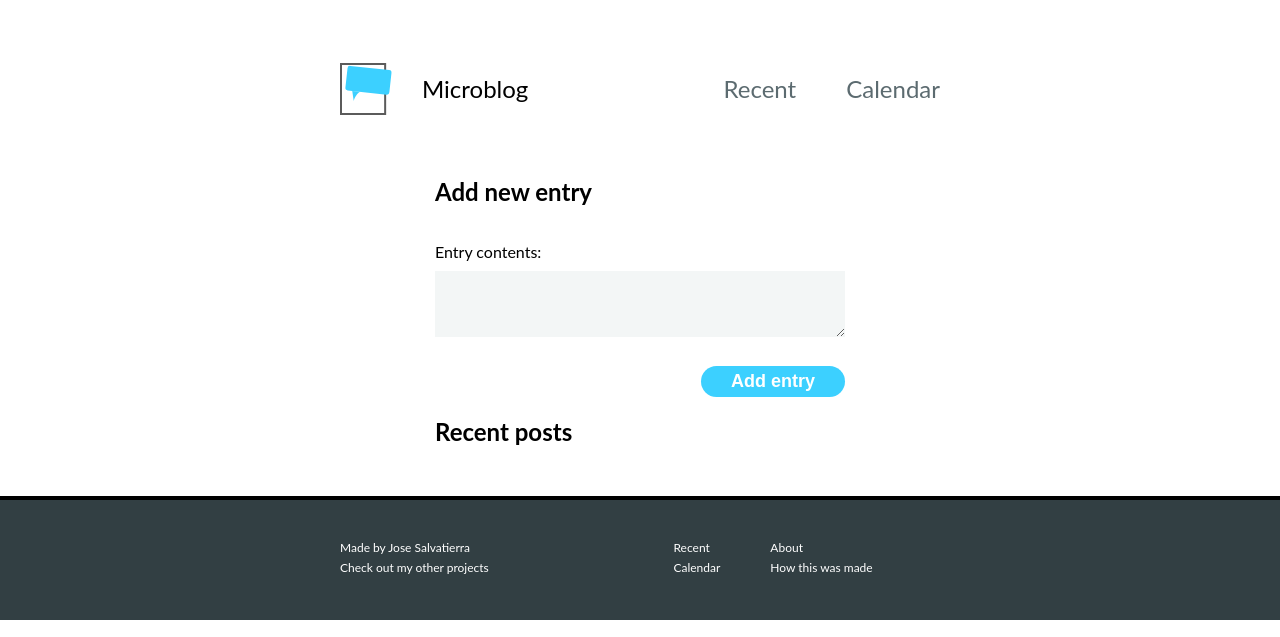
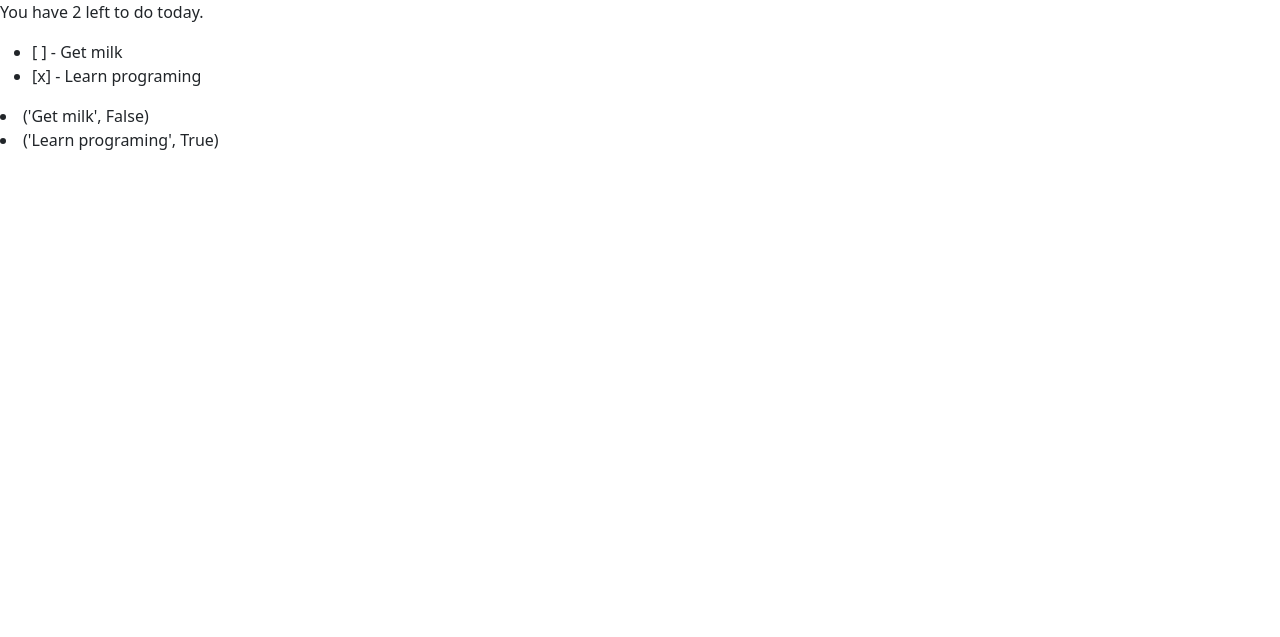
Before and after one commit to ethanli1337/microblog_practice, a Flask app: page / in a window 1280 px wide. Shown: the top 637 px of the page. Run offline with Flask 3, Linux system fonts and the light colour scheme; data that the repository does not hold is empty.

Commit message:
jinja2 macros

```diff
--- a/app.py
+++ b/app.py
@@ -12,30 +12,38 @@ def create_app():
     client=MongoClient(db_url)
     app.db=client.microblog
 
-    entries=[]
 
-    @app.route("/", methods=['GET', 'POST'])
-    def home():
-        print([e for e in app.db.entries.find({})])
-        if request.method=="POST":
-            entry_content=request.form.get("content")
-            formatted_date=datetime.datetime.today().strftime("%Y-%m-%d")
-            app.db.entries.insert_one({"content": entry_content, "date": formatted_date})
+    todos = [("Get milk", False),
+            ("Learn programing", True)
+             ]
+    # entries=[]
 
-        entries_with_date=[
-            (
-                entry["content"],
-                entry["date"],
-                datetime.datetime.strptime(entry["date"], "%Y-%m-%d").strftime("%b %d")
+    # @app.route("/", methods=['GET', 'POST'])
+    # def home():
+    #     print([e for e in app.db.entries.find({})])
+    #     if request.method=="POST":
+    #         entry_content=request.form.get("content")
+    #         formatted_date=datetime.datetime.today().strftime("%Y-%m-%d")
+    #         app.db.entries.insert_one({"content": entry_content, "date": formatted_date})
 
-            )
-            for entry in app.db.entries.find({})
-        ]
+    #     entries_with_date=[
+    #         (
+    #             entry["content"],
+    #             entry["date"],
+    #             datetime.datetime.strptime(entry["date"], "%Y-%m-%d").strftime("%b %d")
 
-        return render_template("home.html", entries=entries_with_date)
+    #         )
+    #         for entry in app.db.entries.find({})
+    #     ]
+
+    #     return render_template("home.html", entries=entries_with_date)
 
 
-    @app.route("/jinja", methods=['GET', 'POST'])
+    # @app.route("/jinja", methods=['GET', 'POST'])
+    # def todo():
+    #     return render_template("home2.html", todos=["Get milk", "Learn programming"])
+
+    @app.route("/")
     def todo():
-        return render_template("home2.html", todos=["Get milk", "Learn programming"])
+        return render_template("home2.html", todos=todos)
     return app
--- a/templates/home2.html
+++ b/templates/home2.html
@@ -1,3 +1,6 @@
+{% import "macros.jinja2" as macros %}
+
+
 <!doctype html>
 <html lang="en">
     <head>
@@ -23,9 +26,12 @@
             <!-- place navbar here -->
         </header>
         <main>
+
+
             {% set num_todos = todos | length %}
             {% if num_todos > 0 %}
             <p>You have {{ num_todos }} left to do today.</p>
+            {{ macros.todo_list(todos) }}
             {% else %}
             <p>You have nothing to do today! Relax!</p>
             {% endif %}
--- /dev/null
+++ b/templates/macros.jinja2
@@ -0,0 +1,12 @@
+{% macro todo_li(text, completed=False) %}
+    <li>{{ "[x]" if completed else "[ ]" }} - {{ text }}</li>
+
+{% endmacro %}
+
+{% macro todo_list(todos)%}
+<ul>
+    {% for text, completed in todos%}
+        {{ todo_li(text, completed) }}
+    {% endfor %}
+</ul>
+{% endmacro %}
```
